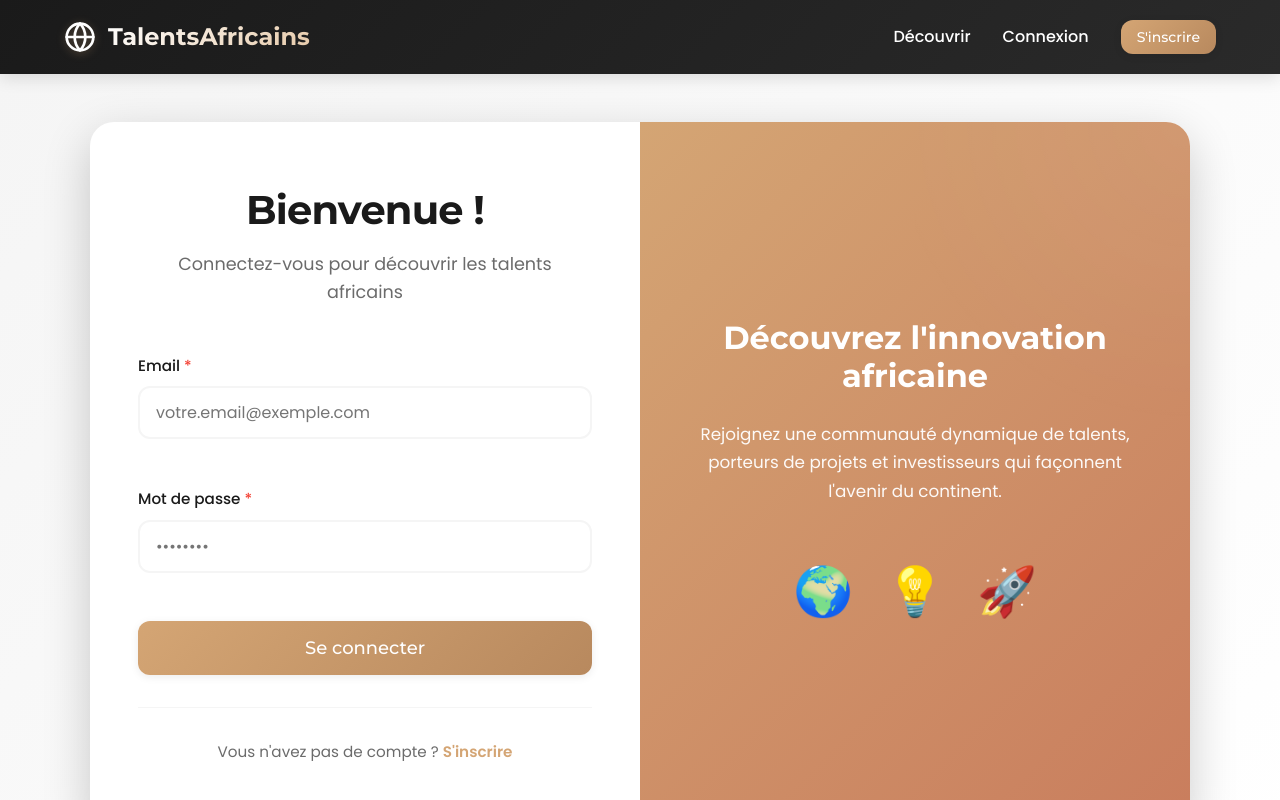
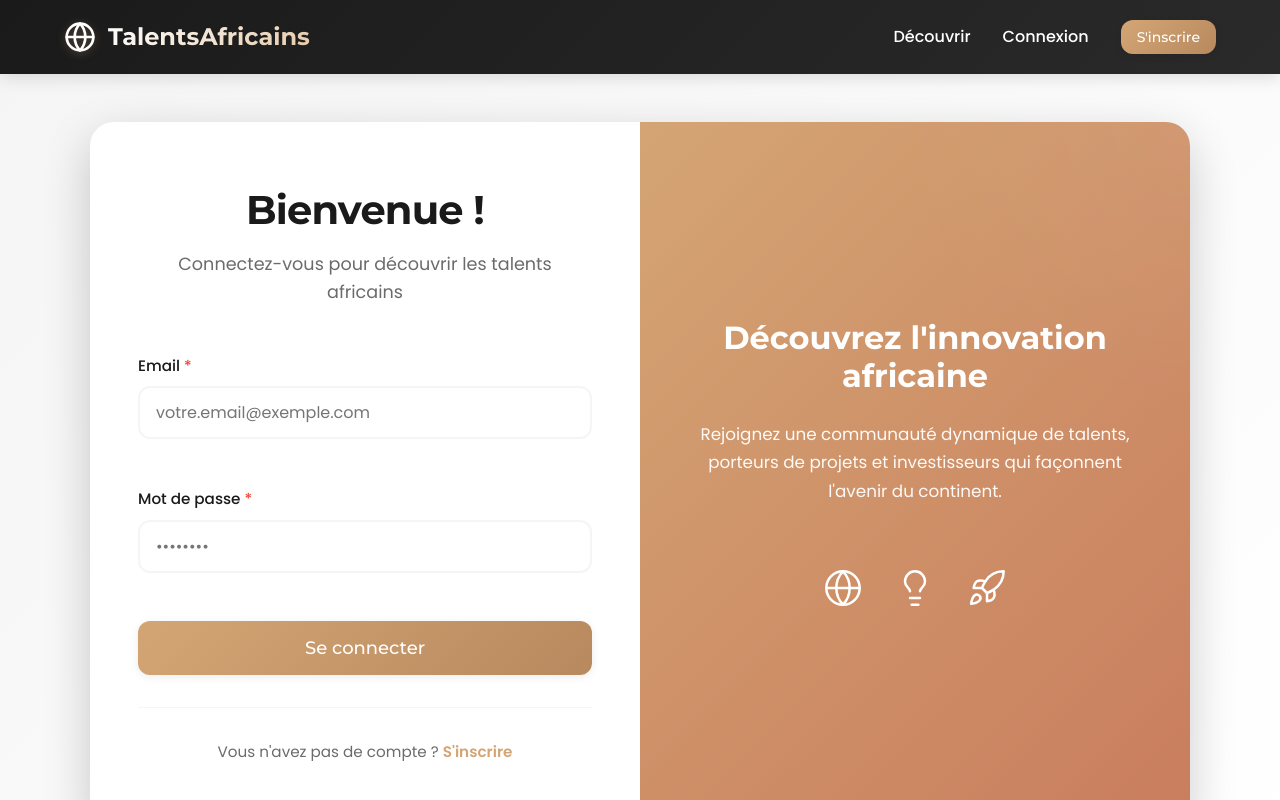
Before and after one commit to OUEDRAOGOFred/-TalentsAfricains, a React (Vite) app in the folder frontend/: page /login in a window 1280 px wide. Shown: the top 800 px of the page. Built offline with nearby package versions, Linux system fonts and the light colour scheme; no server answers.

Commit message:
UI: Remplacer les emojis décoratifs () par des icônes Lucide React dans la page Login

```diff
--- a/frontend/src/pages/Login.jsx
+++ b/frontend/src/pages/Login.jsx
@@ -5,6 +5,7 @@
 import { useState } from 'react';
 import { Link, useNavigate } from 'react-router-dom';
 import { useAuth } from '../context/AuthContext';
+import { Globe, Lightbulb, Rocket } from 'lucide-react';
 import './Auth.css';
 
 const Login = () => {
@@ -112,9 +113,9 @@ const Login = () => {
               qui façonnent l'avenir du continent.
             </p>
             <div className="visual-decoration">
-              <span className="decoration-emoji">🌍</span>
-              <span className="decoration-emoji">💡</span>
-              <span className="decoration-emoji">🚀</span>
+              <span className="decoration-emoji"><Globe size={40} strokeWidth={1.5} /></span>
+              <span className="decoration-emoji"><Lightbulb size={40} strokeWidth={1.5} /></span>
+              <span className="decoration-emoji"><Rocket size={40} strokeWidth={1.5} /></span>
             </div>
           </div>
         </div>
```
